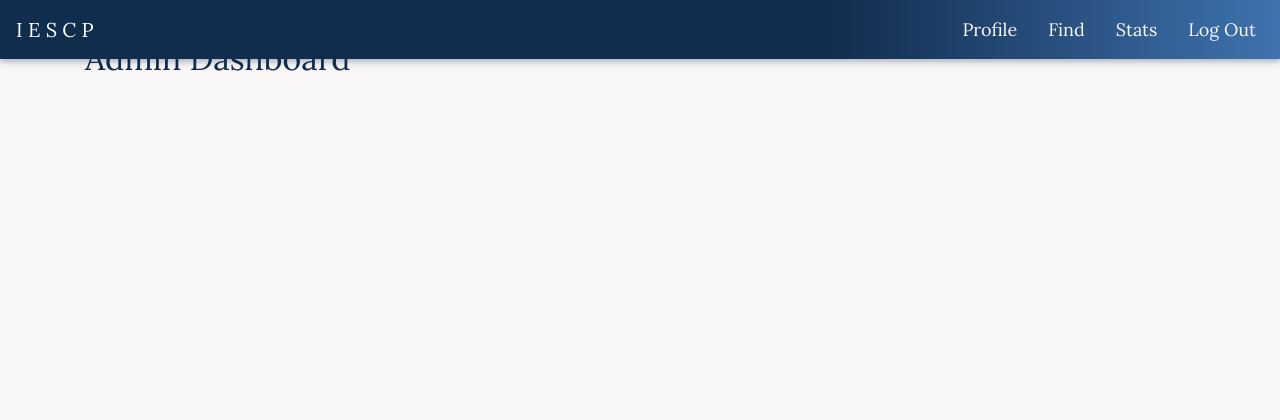
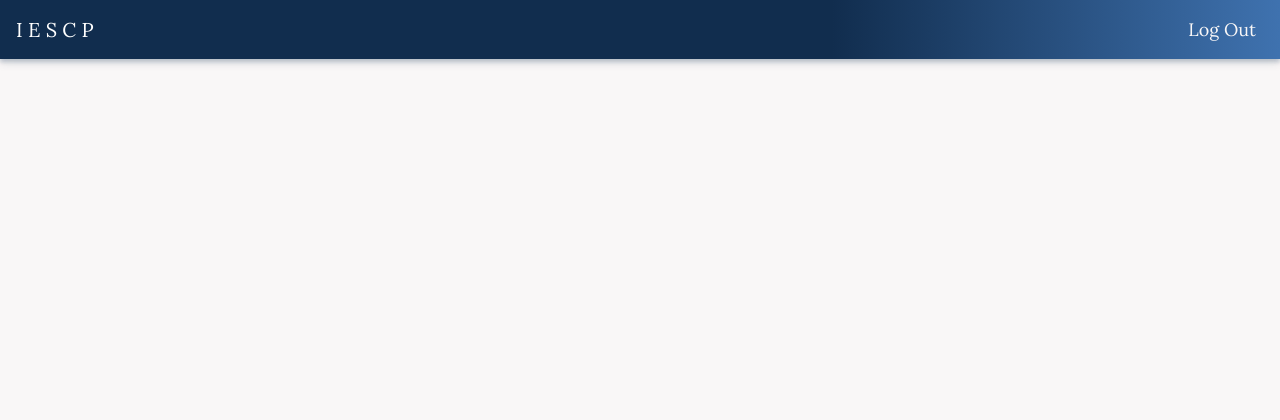
Before and after one commit to samyuktha-12/iescp, a Flask app: page /admin/dashboard in a window 1280 px wide. Shown: the top 420 px of the page. Run offline with Flask 2, Linux system fonts and the light colour scheme; data comes from the database, SQL or seed files in the repository; both versions use the stored data as it was after the commit; parts of the project's set-up code (start-up, migrations or seed data) failed here and were passed over; some libraries are stand-ins or nearby versions.

Commit message:
Admin dasboard login added

```diff
--- a/app/templates/admin_dashboard.html
+++ b/app/templates/admin_dashboard.html
@@ -1,8 +1,6 @@
 {% extends "navbar_after_login.html" %}
 
 {% block title %}Admin Dashboard{% endblock %}
-
-{% block content %}
-  <h2>Admin Dashboard</h2>
-  <!-- Display statistics and management options -->
+{% block styles %}
+  <link rel="stylesheet" href="{{ url_for('static', filename='/css/influencer_dashboard.css') }}">
 {% endblock %}
--- a/app/templates/navbar_after_login.html
+++ b/app/templates/navbar_after_login.html
@@ -19,17 +19,15 @@
         </button>
         <div class="collapse navbar-collapse" id="navbarCollapse">
             <ul class="navbar-nav ml-auto">
+                {% if session['role'] =='sponsor' or  session['role'] =='influencer' %}
                 <li class="nav-item{% if active_page == 'profile' %}-active{% endif %}">
                     {% if session['role'] == 'influencer' %}
                         <a class="nav-link" href="{{ url_for('influencer_dashboard') }}">Profile</a>
                     {% elif session['role'] == 'sponsor' %}
                         <a class="nav-link" href="{{ url_for('sponsor_dashboard') }}">Profile</a>
-                    {% elif session['role'] == 'admin' %}
-                        <a class="nav-link" href="{{ url_for('admin_dashboard') }}">Profile</a>
-                    {% else %}
-                        <a class="nav-link" href="{{ url_for('login') }}">Profile</a>
                     {% endif %}
                 </li>
+                {% endif %}
 
                 {% if session['role'] =='sponsor' %}
                 <li class="nav-item{% if active_page == 'campaigns' %}-active{% endif %}">
@@ -37,12 +35,18 @@
                 </li>
                 {% endif %}
 
+                {% if session['role'] =='sponsor' or  session['role'] =='influencer' %}
                 <li class="nav-item{% if active_page == 'find' %}-active{% endif %}">
                     <a class="nav-link" href=#>Find</a>
                 </li>
+                {% endif %}
+
+                {% if session['role'] =='sponsor' or  session['role'] =='influencer' %}
                 <li class="nav-item{% if active_page == 'stats' %}-active{% endif %}">
                     <a class="nav-link" href=#>Stats</a>
                 </li>
+                {% endif %}
+
                 <li class="nav-item" id="logout">
                     <a class="nav-link" href="{{ url_for('logout') }}">Log Out</a>
                 </li>
```
Also changed, not shown: app.db.
